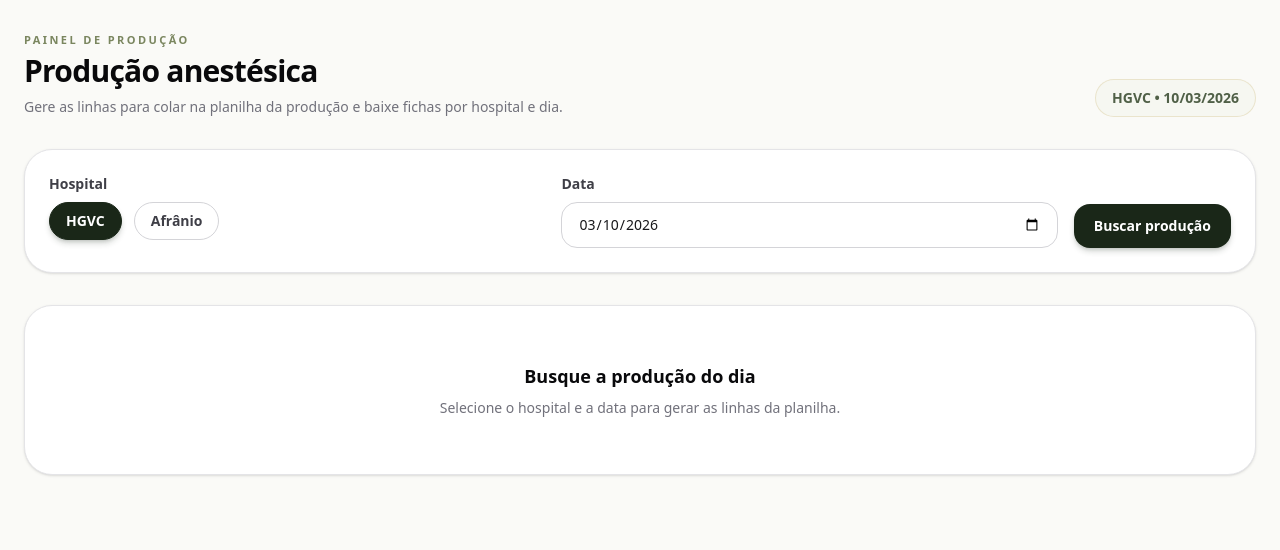
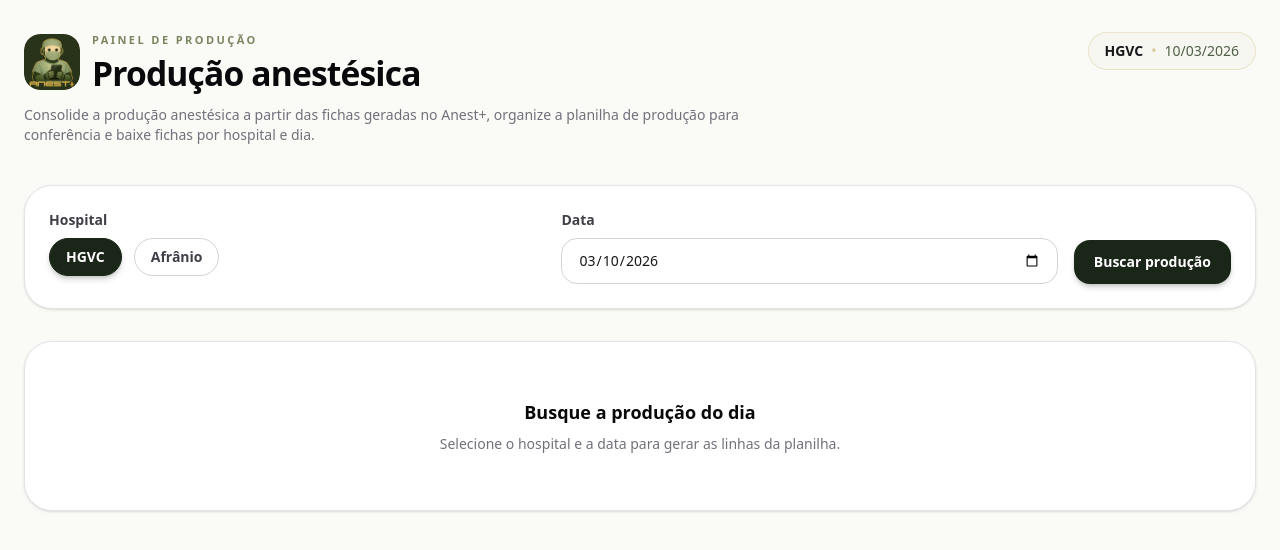
Before and after one commit to johaberazevedo/anestplus-site, a Next.js app: page /producao in a window 1280 px wide. Shown: the top 550 px of the page. Built offline with nearby package versions, Linux system fonts and the light colour scheme.

Commit message:
style: refine production dashboard header

```diff
--- a/app/producao/page.tsx
+++ b/app/producao/page.tsx
@@ -1,6 +1,7 @@
 "use client";
 
 import { Fragment, FormEvent, useMemo, useState } from "react";
+import Image from "next/image";
 
 type FichaProducao = {
   id: string;
@@ -226,27 +227,44 @@ export default function ProducaoPage() {
   }
 
   return (
-    <main className="min-h-screen bg-[#fafaf7] pb-16 text-zinc-950">
-      <div className="mx-auto max-w-7xl px-4 pt-8 sm:px-6">
-        <div className="mb-8 flex flex-col gap-4 md:flex-row md:items-end md:justify-between">
+    <main className="min-h-screen bg-[#fafaf7] pb-16 text-zinc-950 font-sans selection:bg-[#22331d] selection:text-white">
+  <div className="mx-auto max-w-7xl px-4 pt-8 sm:px-6">
+    <div className="mb-10 flex flex-col gap-5 md:flex-row md:items-start md:justify-between">
+      <div className="max-w-3xl">
+        <div className="flex items-center gap-3">
+          <div className="flex h-14 w-14 items-center justify-center overflow-hidden rounded-2xl">
+            <Image
+              src="/brand/anest-symbol.png"
+              alt="Anest+"
+              width={56}
+              height={56}
+              priority
+              className="h-14 w-14 object-contain rounded-2xl"
+            />
+          </div>
+
           <div>
             <p className="text-[11px] font-bold uppercase tracking-[0.22em] text-[#7a865f]">
               Painel de produção
             </p>
-            <h1 className="mt-1 text-3xl font-black tracking-tight">
+            <h1 className="mt-1 text-3xl font-black tracking-tight text-zinc-950 sm:text-[2.1rem]">
               Produção anestésica
             </h1>
-            <p className="mt-2 text-sm text-zinc-500">
-              Gere as linhas para colar na planilha da produção e baixe fichas
-              por hospital e dia.
-            </p>
-          </div>
-
-          <div className="rounded-full border border-[#b9963b]/20 bg-[#f6f7f1] px-4 py-2 text-sm font-bold text-[#506047]">
-            {hospitalLabel} • {date.split("-").reverse().join("/")}
           </div>
         </div>
 
+        <p className="mt-3 text-sm text-zinc-500">
+
+  Consolide a produção anestésica a partir das fichas geradas no Anest+, organize a planilha de produção para conferência e baixe fichas por hospital e dia.
+</p>
+      </div>
+
+      <div className="inline-flex items-center self-start rounded-full border border-[#b9963b]/20 bg-[#f6f7f1] px-4 py-2 text-sm font-medium text-[#506047]">
+        <span className="font-bold text-zinc-900">{hospitalLabel}</span>
+        <span className="mx-2 text-[#b9963b]/50">•</span>
+        <span>{date.split("-").reverse().join("/")}</span>
+      </div>
+    </div>
         <form
           onSubmit={buscarProducao}
           className="mb-8 rounded-[28px] border border-zinc-200 bg-white p-5 shadow-sm sm:p-6"
```
